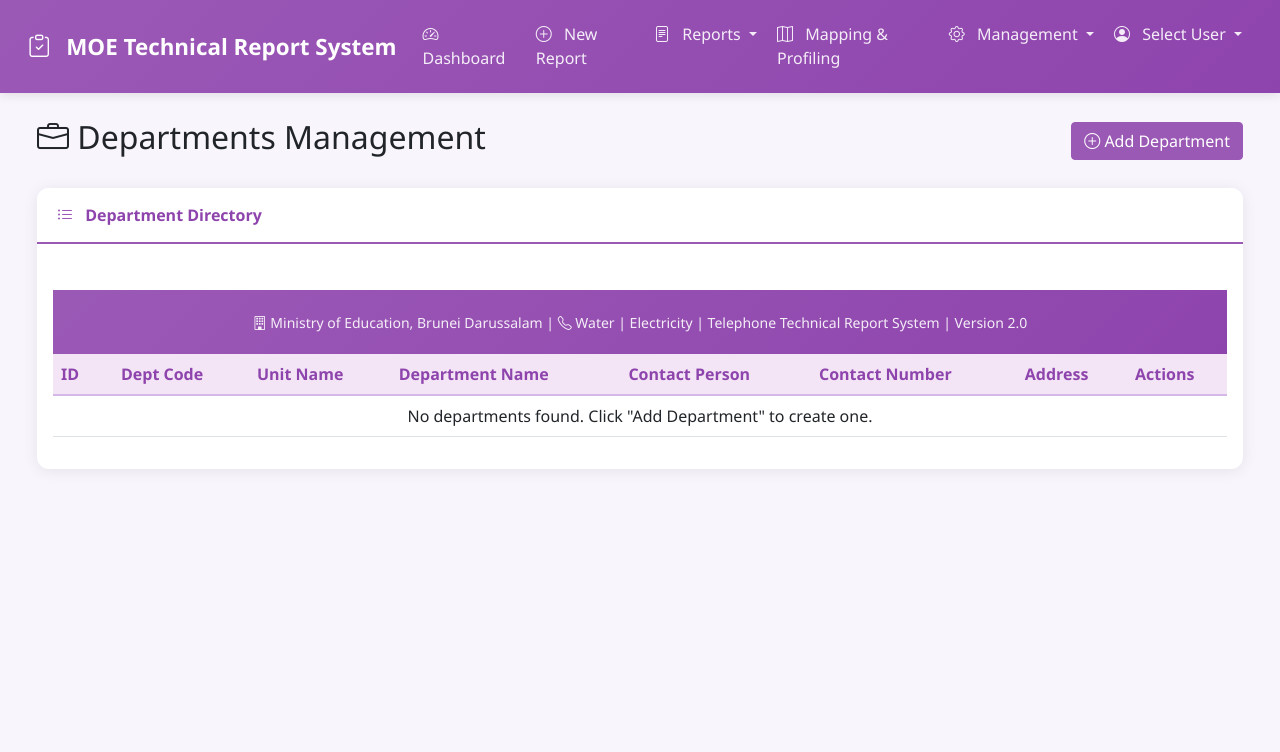
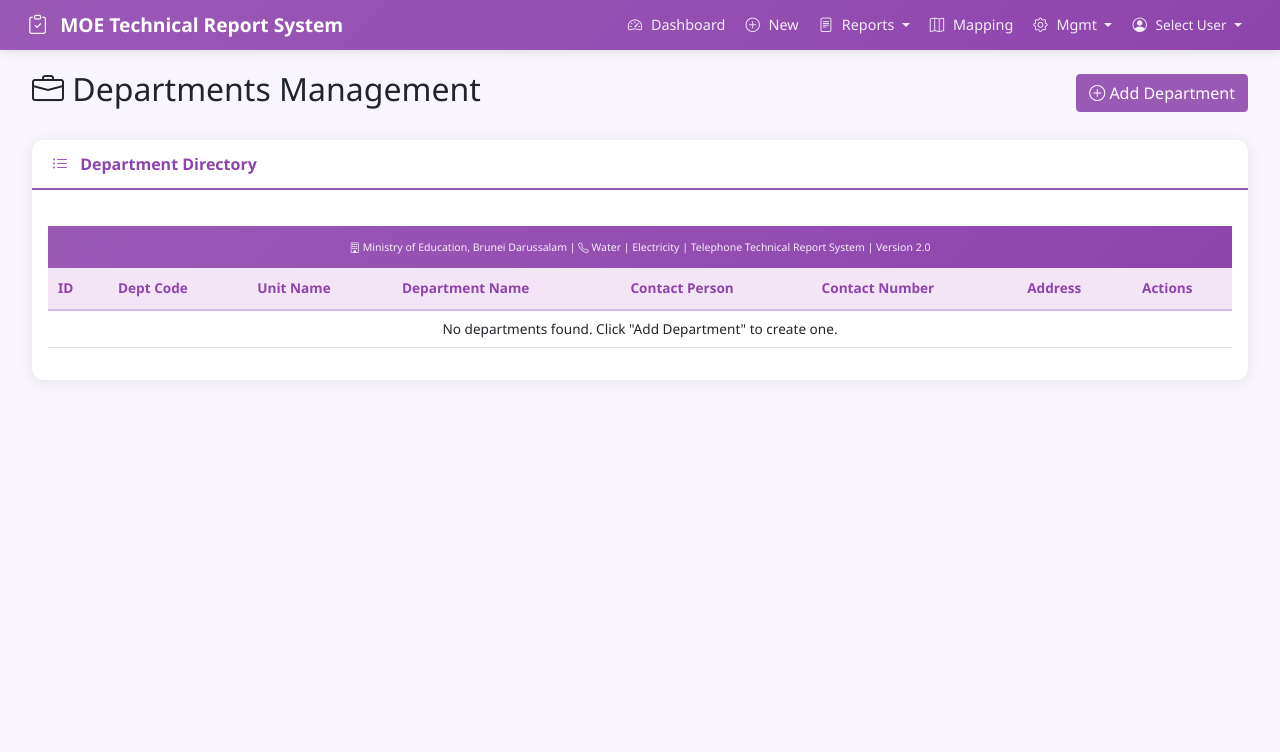
Before and after one commit to uka-bill/moe-tech-report-system, a Flask app: page /departments in a window 1280 px wide. Shown: the top 752 px of the page. Run offline with Flask 3, Linux system fonts and the light colour scheme; data that the repository does not hold is empty.

Commit message:
Update base.html

```diff
--- a/templates/base.html
+++ b/templates/base.html
@@ -27,26 +27,29 @@
         .navbar {
             background: linear-gradient(135deg, var(--primary-color) 0%, var(--primary-dark) 100%);
             box-shadow: 0 2px 10px rgba(0,0,0,0.1);
-            padding: 0.8rem 1rem;
+            padding: 0.3rem 1rem;
+            min-height: 50px;
         }
 
         .navbar-brand {
             font-weight: bold;
             color: white !important;
-            font-size: 1.4rem;
+            font-size: 1.2rem;
+            padding: 0.2rem 0;
         }
 
         .navbar-brand i {
-            margin-right: 10px;
+            margin-right: 8px;
         }
 
         .navbar-nav .nav-link {
             color: rgba(255,255,255,0.9) !important;
             font-weight: 500;
-            padding: 0.6rem 1.2rem;
+            padding: 0.4rem 0.8rem;
             margin: 0 2px;
-            border-radius: 8px;
+            border-radius: 6px;
             transition: all 0.3s;
+            font-size: 0.9rem;
         }
 
         .navbar-nav .nav-link:hover {
@@ -62,7 +65,8 @@
         }
 
         .navbar-nav .nav-link i {
-            margin-right: 8px;
+            margin-right: 5px;
+            font-size: 0.9rem;
         }
 
         .dropdown-menu {
@@ -87,11 +93,17 @@
         .dropdown-item i {
             margin-right: 8px;
             color: var(--primary-color);
+            font-size: 0.85rem;
+        }
+
+        .dropdown-header {
+            font-size: 0.75rem;
+            padding: 4px 20px;
         }
 
         .main-content {
-            padding: 25px;
-            min-height: calc(100vh - 140px);
+            padding: 20px;
+            min-height: calc(100vh - 110px);
         }
 
         .card {
@@ -111,7 +123,7 @@
             border-bottom: 2px solid var(--primary-color);
             border-radius: 12px 12px 0 0 !important;
             font-weight: bold;
-            padding: 15px 20px;
+            padding: 12px 20px;
             color: var(--primary-dark);
         }
 
@@ -206,6 +218,13 @@
             color: var(--primary-dark);
             font-weight: 600;
             border-bottom: 2px solid var(--primary-light);
+            font-size: 0.85rem;
+            padding: 10px;
+        }
+
+        .table tbody td {
+            font-size: 0.85rem;
+            padding: 8px 10px;
         }
 
         .table-hover tbody tr:hover {
@@ -231,9 +250,10 @@
         footer {
             background: linear-gradient(135deg, var(--primary-color) 0%, var(--primary-dark) 100%);
             color: white;
-            padding: 20px;
+            padding: 12px;
             text-align: center;
-            margin-top: 30px;
+            margin-top: 20px;
+            font-size: 0.75rem;
         }
 
         footer small {
@@ -304,16 +341,21 @@
 
         .user-selector {
             background-color: rgba(255,255,255,0.15);
-            border-radius: 8px;
-            padding: 5px 10px;
+            border-radius: 6px;
+            padding: 3px 8px;
         }
         .user-selector select {
             background-color: white;
             border: none;
-            border-radius: 6px;
-            padding: 5px 10px;
-            font-size: 0.9rem;
-            margin-left: 8px;
+            border-radius: 4px;
+            padding: 3px 8px;
+            font-size: 0.8rem;
+            margin-left: 6px;
+        }
+
+        /* Make the user name display more compact */
+        #currentUserName {
+            font-size: 0.85rem;
         }
     </style>
 </head>
@@ -336,7 +378,7 @@
                     </li>
                     <li class="nav-item">
                         <a class="nav-link" href="{{ url_for('new_report') }}">
-                            <i class="bi bi-plus-circle"></i> New Report
+                            <i class="bi bi-plus-circle"></i> New
                         </a>
                     </li>
                     <li class="nav-item dropdown">
@@ -354,12 +396,12 @@
                     </li>
                     <li class="nav-item">
                         <a class="nav-link" href="{{ url_for('mapping_page') }}">
-                            <i class="bi bi-map"></i> Mapping & Profiling
+                            <i class="bi bi-map"></i> Mapping
                         </a>
                     </li>
                     <li class="nav-item dropdown" id="managementNav">
                         <a class="nav-link dropdown-toggle" href="#" id="managementDropdown" role="button" data-bs-toggle="dropdown">
-                            <i class="bi bi-gear"></i> Management
+                            <i class="bi bi-gear"></i> Mgmt
                         </a>
                         <ul class="dropdown-menu">
                             <li><a class="dropdown-item" href="{{ url_for('schools_page') }}"><i class="bi bi-building"></i> Schools</a></li>
```
Also changed, not shown: other parts of templates/base.html (+35 -16 lines).
